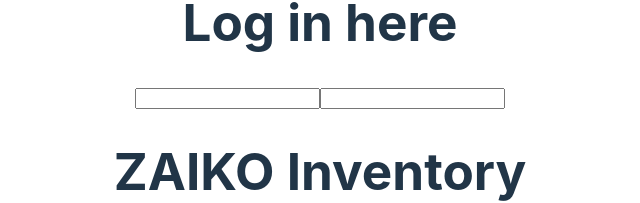
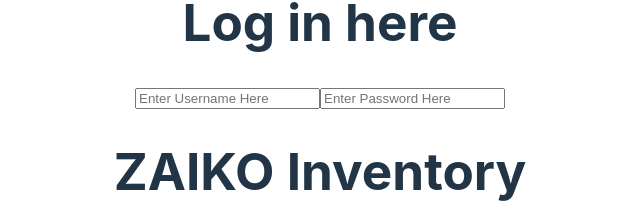
Before and after one commit to DesignerDeveloperDove/Zaiko_Inventory, a React app in the folder Zaiko/: page / in a window 1280 px wide. Shown: the part 378-581 px from the top of the page, without its empty margins (320-960 px from the left). Built offline with nearby package versions, Linux system fonts and the light colour scheme; the HTML template or start-up script is replaced by a standard one.

Commit message:
id and placeholders

```diff
--- a/Zaiko/src/Pages/Components/LogInField.jsx
+++ b/Zaiko/src/Pages/Components/LogInField.jsx
@@ -5,9 +5,10 @@
 
         <>
 
-        <form action="">
-            <input type="text" id="UserName" />
-            <input type="text" id="Password" />
+        <form action="" id="LogInForm">
+            <input type="text" id="UserName" placeholder="Enter Username Here" />
+            <input type="text" id="Password" placeholder="Enter Password Here"/>
+
         </form>
 
 
```
